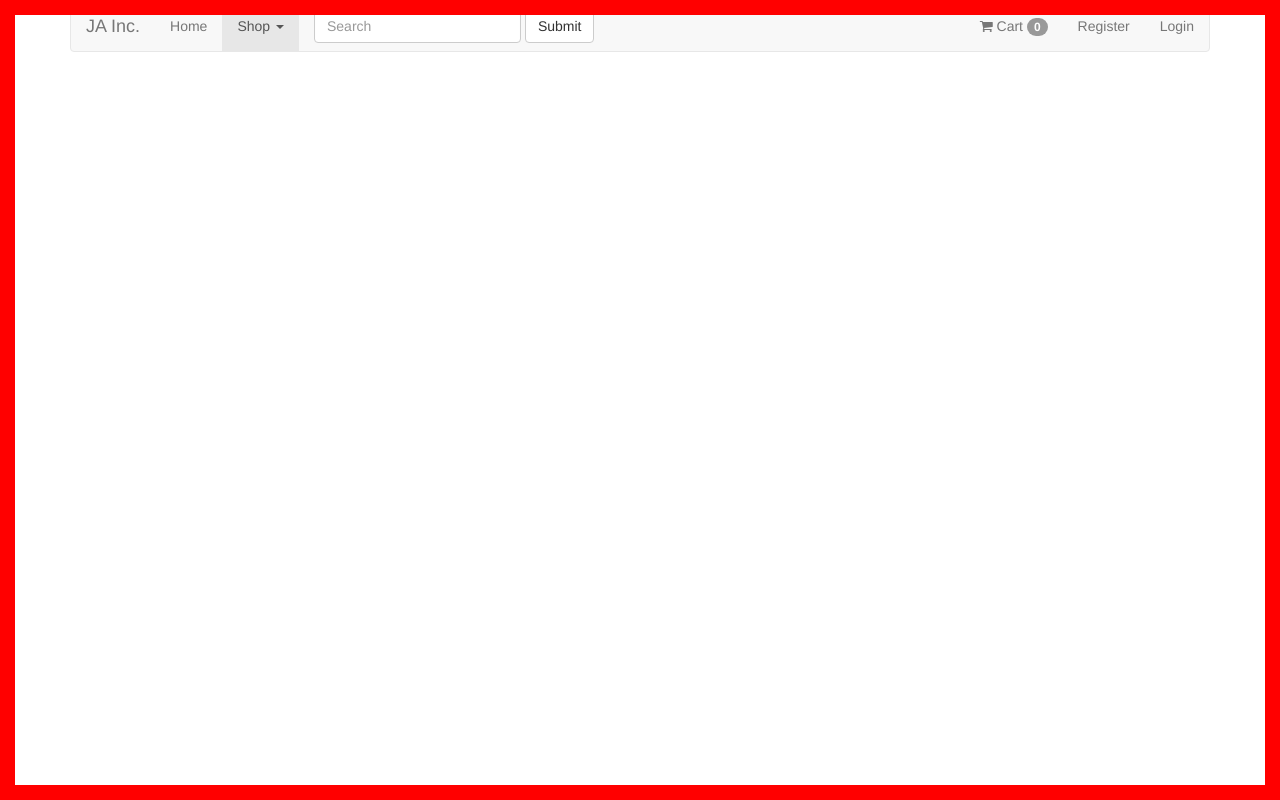
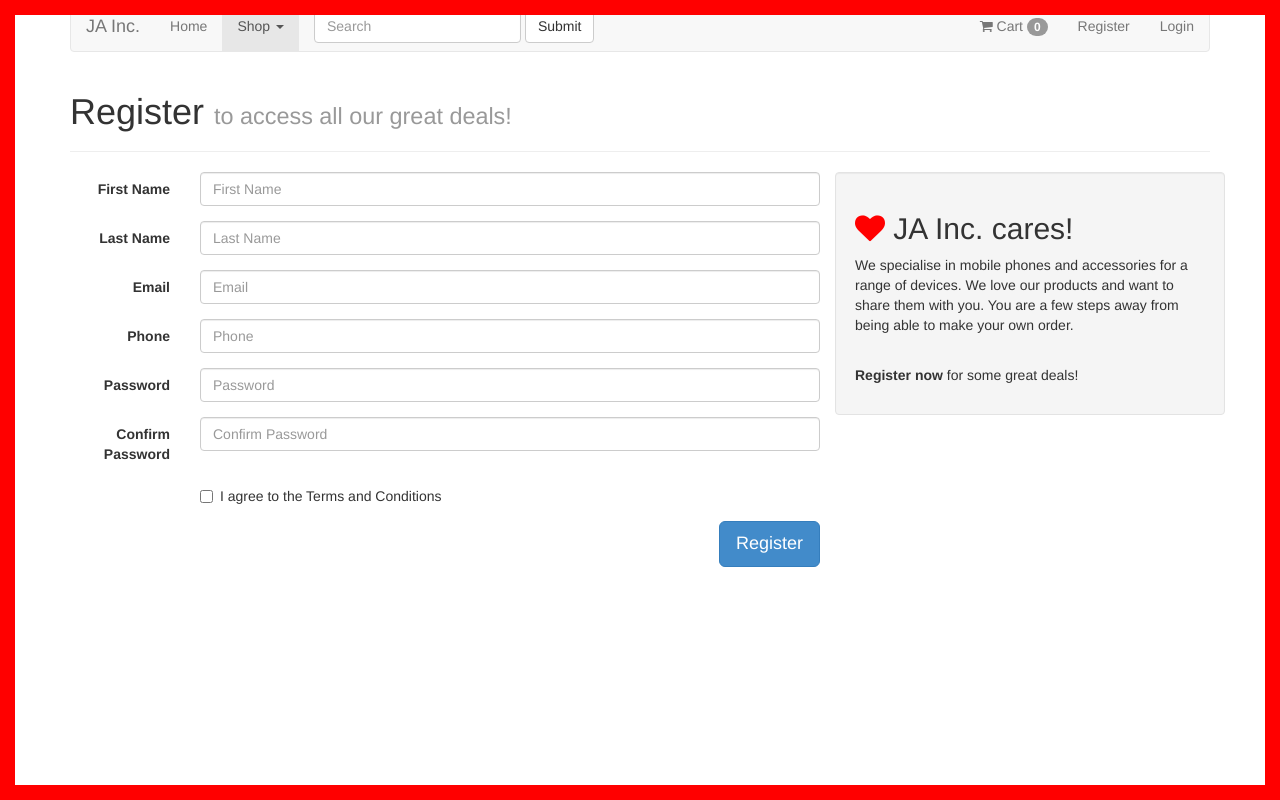
Before and after one commit to allyjweir/qualend, a website: page app/register.html in a window 1280 px wide. Drawn offline with nearby package versions, Linux system fonts and the light colour scheme.

Commit message:
Login and register pages are complete.
Only require correct linking and validation checks to make sure they input semi-correct information in all the fields.

```diff
--- a/app/register.html
+++ b/app/register.html
@@ -74,6 +74,75 @@ page with illusion of success. -->
           </div><!-- /.navbar-collapse -->
         </div><!-- /.container-fluid -->
       </nav>
+
+      <div class="page-header">
+        <h1>Register <small>to access all our great deals!</small></h1>
+      </div>
+
+      <div class="row">
+        <div class="col-md-8">
+          <form class="form-horizontal" role="form">
+            <div class="form-group">
+              <label for="inputFn3" class="col-sm-2 control-label">First Name</label>
+              <div class="col-sm-10">
+                <input type="text" class="form-control" id="inputFn3" placeholder="First Name">
+              </div>
+            </div>
+            <div class="form-group">
+              <label for="inputLn3" class="col-sm-2 control-label">Last Name</label>
+              <div class="col-sm-10">
+                <input type="text" class="form-control" id="inputLn3" placeholder="Last Name">
+              </div>
+            </div>
+            <div class="form-group">
+              <label for="inputEmail3" class="col-sm-2 control-label">Email</label>
+              <div class="col-sm-10">
+                <input type="email" class="form-control" id="inputEmail3" placeholder="Email">
+              </div>
+            </div>
+            <div class="form-group">
+              <label for="inputphone3" class="col-sm-2 control-label">Phone</label>
+              <div class="col-sm-10">
+                <input type="text" class="form-control" id="inputphone3" placeholder="Phone">
+              </div>
+            </div>
+            <div class="form-group">
+              <label for="inputPassword3" class="col-sm-2 control-label">Password</label>
+              <div class="col-sm-10">
+                <input type="password" class="form-control" id="inputPassword3" placeholder="Password">
+              </div>
+            </div>
+            <div class="form-group">
+              <label for="inputPasswordConfirm3" class="col-sm-2 control-label">Confirm Password</label>
+              <div class="col-sm-10">
+                <input type="password" class="form-control" id="inputPasswordConfirm3" placeholder="Confirm Password">
+              </div>
+            </div>
+            <div class="form-group">
+              <div class="col-sm-offset-2 col-sm-10">
+                <div class="checkbox">
+                  <label>
+                    <input type="checkbox"> I agree to the Terms and Conditions
+                  </label>
+                </div>
+              </div>
+            </div>
+            <div class="form-group">
+              <div class="col-sm-offset-2 col-sm-10">
+                <a href="#" class="btn btn-lg btn-primary pull-right">Register</a>
+              </div>
+            </div>
+          </form>
+        </div>
+
+        <div class="col-md-4 well">
+          <h2><i style="color: red"class="fa fa-heart"></i> JA Inc. cares!</h2>
+
+          <p>We specialise in mobile phones and accessories for a range of devices. We love our products and want to share them with you. You are a few steps away from being able to make your own order.</p>
+          <br/>
+          <p><b>Register now</b> for some great deals!</p>
+        </div>
+      </div>
     </div>
 
 
```
Also changed, not shown: app/login.html (+22 -0 lines).
